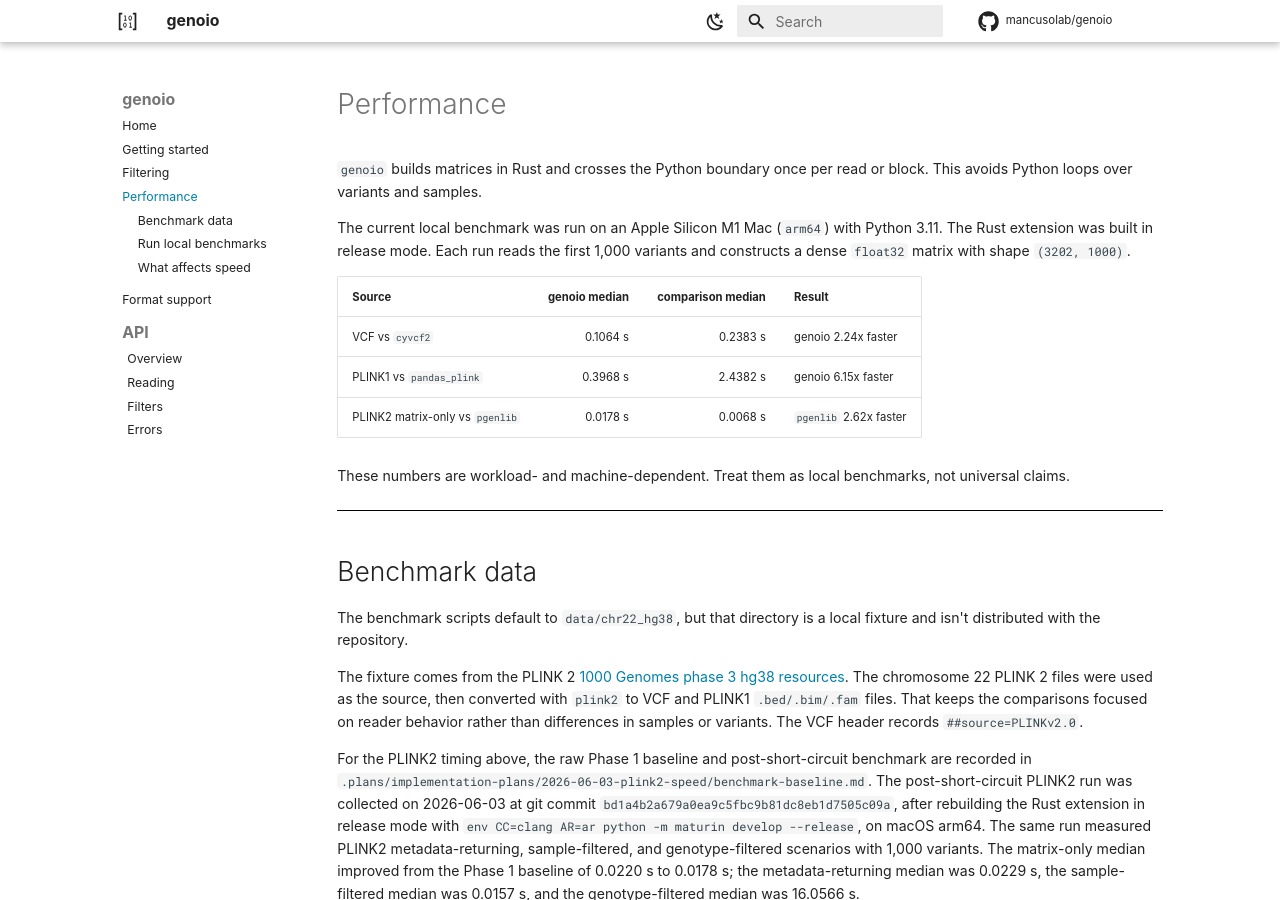
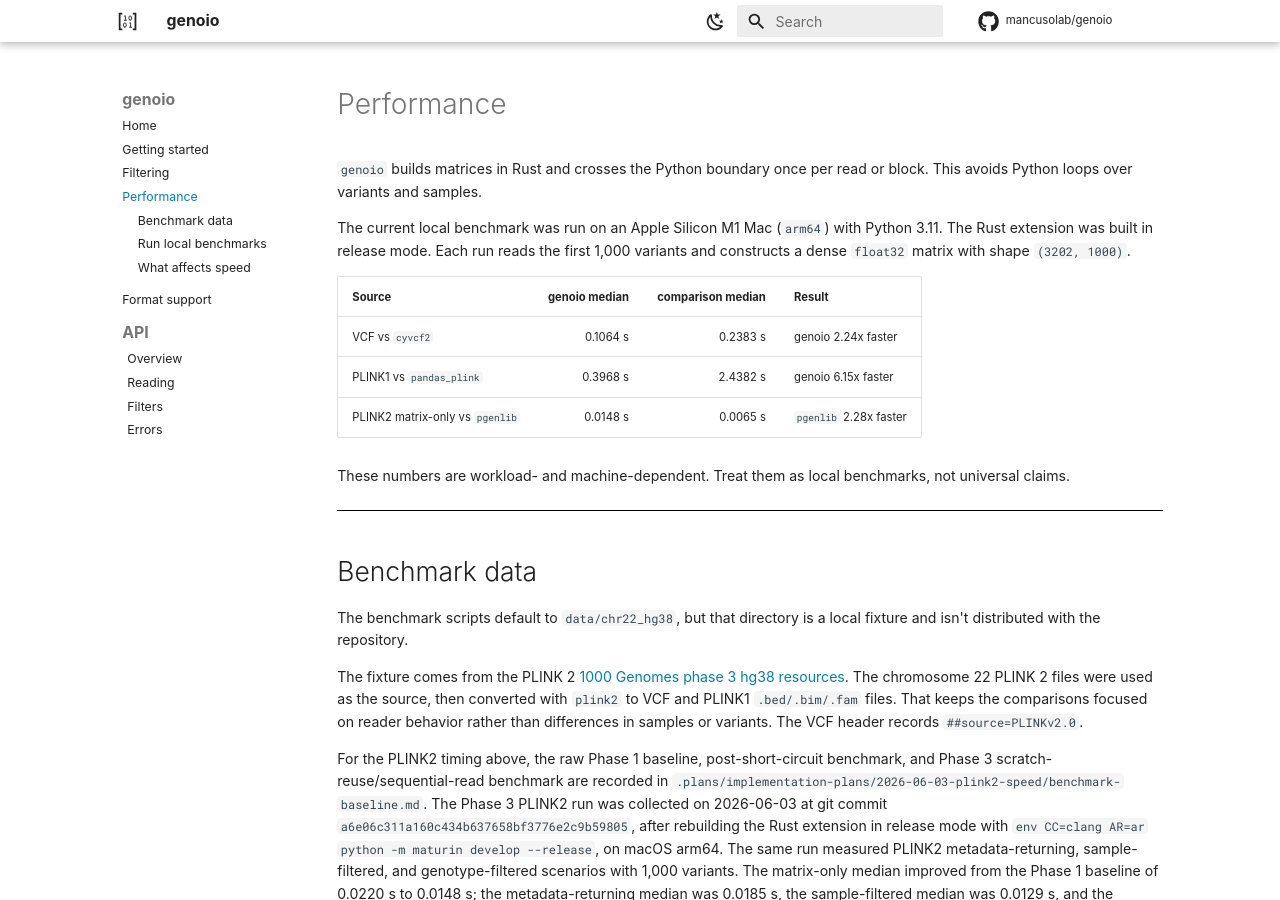
Before and after one commit to mancusolab/genoio, an MkDocs documentation site: the page built from docs/performance.md, in a window 1280 px wide and 900 px high. Built offline with MkDocs 1.6.1 and Material for MkDocs 9.7.7, drawn with Linux system fonts in a browser that asks for light colours; comment, search, counter and statistics services are not loaded; some of the changed text lies outside the part shown.

Commit message:
bench: record plink2 scratch reuse results

```diff
--- a/docs/performance.md
+++ b/docs/performance.md
@@ -12,7 +12,7 @@ first 1,000 variants and constructs a dense `float32` matrix with shape
 |---|---:|---:|---|
 | VCF vs `cyvcf2` | 0.1064 s | 0.2383 s | genoio 2.24x faster |
 | PLINK1 vs `pandas_plink` | 0.3968 s | 2.4382 s | genoio 6.15x faster |
-| PLINK2 matrix-only vs `pgenlib` | 0.0178 s | 0.0068 s | `pgenlib` 2.62x faster |
+| PLINK2 matrix-only vs `pgenlib` | 0.0148 s | 0.0065 s | `pgenlib` 2.28x faster |
 
 These numbers are workload- and machine-dependent. Treat them as local
 benchmarks, not universal claims.
@@ -31,17 +31,17 @@ The chromosome 22 PLINK 2 files were used as the source, then converted with
 focused on reader behavior rather than differences in samples or variants. The
 VCF header records `##source=PLINKv2.0`.
 
-For the PLINK2 timing above, the raw Phase 1 baseline and post-short-circuit
-benchmark are recorded in
+For the PLINK2 timing above, the raw Phase 1 baseline, post-short-circuit
+benchmark, and Phase 3 scratch-reuse/sequential-read benchmark are recorded in
 `.plans/implementation-plans/2026-06-03-plink2-speed/benchmark-baseline.md`.
-The post-short-circuit PLINK2 run was collected on 2026-06-03 at git commit
-`bd1a4b2a679a0ea9c5fbc9b81dc8eb1d7505c09a`, after rebuilding the Rust extension
+The Phase 3 PLINK2 run was collected on 2026-06-03 at git commit
+`a6e06c311a160c434b637658bf3776e2c9b59805`, after rebuilding the Rust extension
 in release mode with `env CC=clang AR=ar python -m maturin develop --release`,
 on macOS arm64. The same run measured PLINK2 metadata-returning,
 sample-filtered, and genotype-filtered scenarios with 1,000 variants. The
-matrix-only median improved from the Phase 1 baseline of 0.0220 s to 0.0178 s;
-the metadata-returning median was 0.0229 s, the sample-filtered median was
-0.0157 s, and the genotype-filtered median was 16.0566 s.
+matrix-only median improved from the Phase 1 baseline of 0.0220 s to 0.0148 s;
+the metadata-returning median was 0.0185 s, the sample-filtered median was
+0.0129 s, and the genotype-filtered median was 13.2681 s.
 
 For the timings above, the VCF, PLINK1, and PLINK2 matrix-only comparisons
 produced the same matrix summary:
```
Also changed, not shown: .plans/implementation-plans/2026-06-03-plink2-speed/benchmark-baseline.md (+65 -0 lines).
